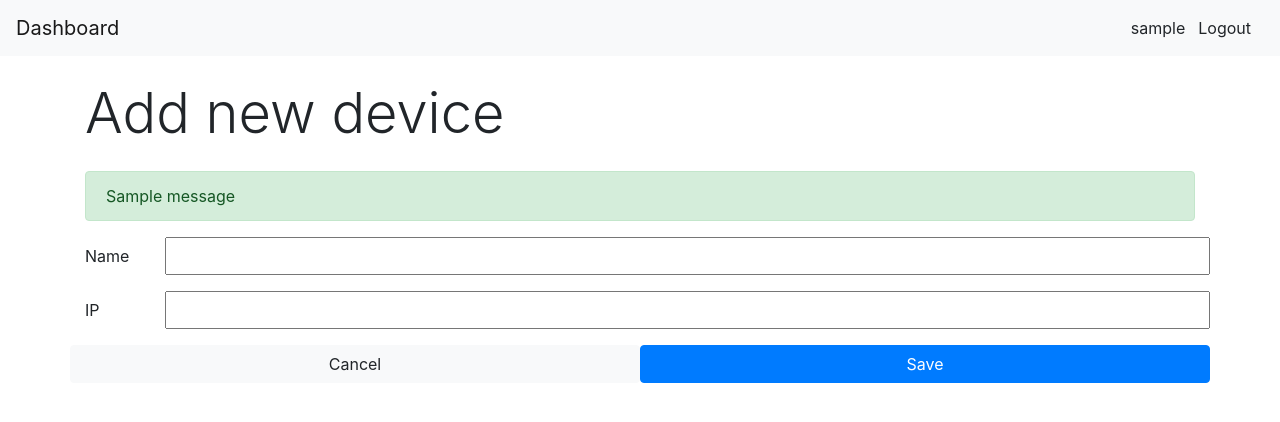
After one commit to martinparadiso/2020-pc-7-devops-rpi, a Django app: page /dashboard/add in a window 1280 px wide. The commit adds this page. Shown: the top 422 px of the page. Run offline with Django 3.2, Linux system fonts and the light colour scheme; a user stored in the database is signed in; tables that the repository leaves empty hold one stand-in row (values such as "Sample post"); one stand-in notice (Sample message) is shown.

Commit message:
Creación y eliminación de dispositivos

```diff
--- /dev/null
+++ b/app/dashboard/project/dashboard/templates/dashboard/add.html
@@ -0,0 +1,39 @@
+{% extends "dashboard/base.html" %}
+
+{% block content %}
+
+<div class="container">
+
+    <ul class="nav d-flex justify-content-between align-items-center">
+        <li class="nav-item">
+            <h1 class="display-4 my-4">Add new device</h1>
+        </li>
+    </ul>
+
+    {% if messages %}
+        {% for message in messages %}
+            <div class="alert {% if message.tags %}alert-{{ message.tags }}{% endif%}" role="alert">
+                {{ message }}
+            </div>
+        {% endfor %}
+    {% endif %}
+
+    <form action="{% url 'dashboard:add' %}" method="post">
+    {% csrf_token %}
+    <div class="form-group row">
+        <label for="name" class="col-sm-1 col-form-label">Name</label>
+        <input type="text" name="name" value="" class="col-sm-11">
+    </div>
+    <div class="form-group row">
+        <label for="ip" class="col-sm-1 col-form-label">IP</label>
+        <input type="text" name="ip" value="" class="col-sm-11">
+    </div>
+
+    <div class="row">
+        <a href="{% url 'dashboard:index' %}" class="btn btn-light col-sm-6">Cancel</a>
+        <button type="submit" class="btn btn-primary col-sm-6">Save</button>
+    </div>
+    </form>
+</div>
+
+{% endblock %}
--- a/app/dashboard/project/dashboard/urls.py
+++ b/app/dashboard/project/dashboard/urls.py
@@ -6,10 +6,14 @@ app_name = 'dashboard'
 urlpatterns = [
     # ex: /dashboard/
     path('', views.index, name='index'),
+    # ex: /dashboard/23/edit
+    path('add', views.add, name='add'),
     # ex: /dashboard/23/
     path('<int:pk>', views.detail, name='detail'),
     # ex: /dashboard/23/edit
     path('<int:pk>/edit', views.edit, name='edit'),
+    # ex: /dashboard/23/remove
+    path('<int:pk>/remove', views.remove, name='remove'),
     # ex: /dashboard/23/change_version/
     path('<int:pk>/change_version', views.change_version, name='change_version'),
     # ex: /dashboard/login
--- a/app/dashboard/project/dashboard/views.py
+++ b/app/dashboard/project/dashboard/views.py
@@ -107,6 +107,27 @@ def detail(request, pk):
     return render(request, 'dashboard/detail.html', { 'device' : device })
 
 @login_required
+def add(request):
+
+    # If the request is POST, add the devices
+    if request.method == 'POST':
+        try:
+            name = request.POST['name']
+            validate_ipv46_address(request.POST['ip'])
+            ip = request.POST['ip']
+
+            new_device = Device.objects.create(name=name,
+                                           ip=ip,
+                                           date_added=timezone.now())
+
+            return redirect(reverse('dashboard:detail', args=(new_device.id, )))
+
+        except ValidationError as e:
+            messages.error(request, e.message, extra_tags='danger')
+
+    return render(request, 'dashboard/add.html')
+
+@login_required
 def edit(request, pk):
     device = get_object_or_404(Device, pk=pk)
 
@@ -129,6 +150,18 @@ def edit(request, pk):
     return render(request, 'dashboard/edit.html', { 'device' : device })
 
 @login_required
+def remove(request, pk):
+    device = get_object_or_404(Device, pk=pk)
+    name = device.name
+    if request.method == 'POST':
+        device.delete()
+        messages.success(request, f"Device '{name}' removed")
+        return redirect(reverse('dashboard:index'))
+    else:
+        return redirect(reverse('dashboard:detail', args=(pk,)))
+
+
+@login_required
 def change_version(request, pk):
     device = get_object_or_404(Device, pk=pk)
 
```
Also changed, not shown: app/dashboard/project/dashboard/templates/dashboard/detail.html (+7 -1 lines), app/dashboard/project/dashboard/templates/dashboard/index.html (+19 -1 lines).
